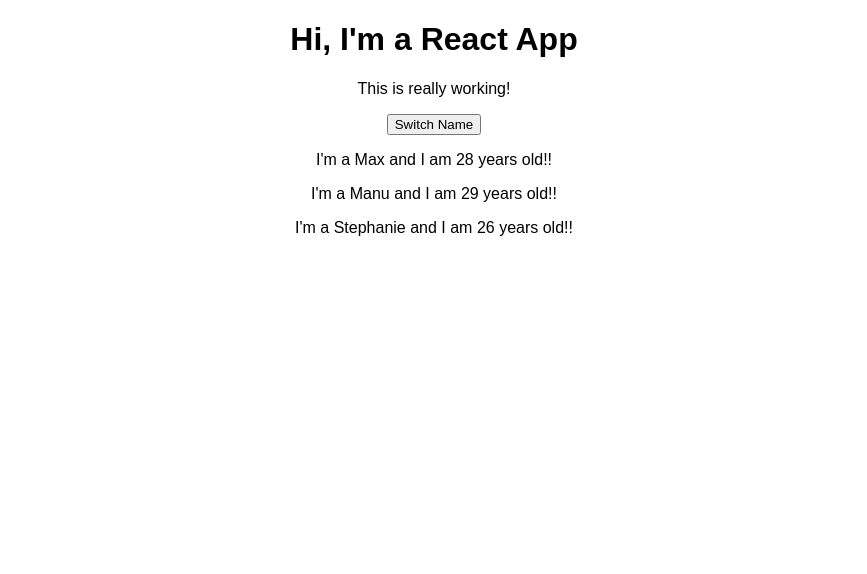
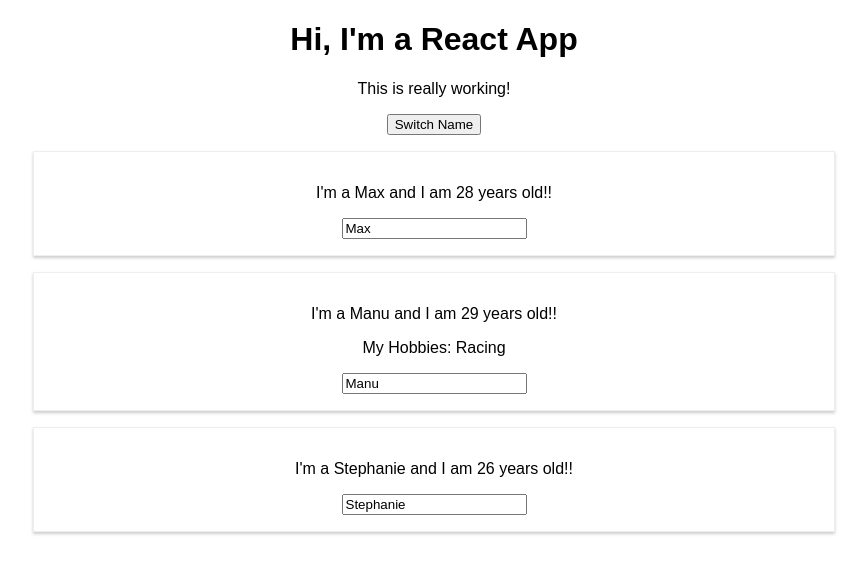
Before and after one commit to PatrickBMaloney/BurgerBuilder, a React (Create React App) app: page / in a window 1280 px wide. Shown: the top 574 px of the page, without its empty margins (206-1073 px from the left). Built offline with nearby package versions, Linux system fonts and the light colour scheme.

Commit message:
Add input fields and styling

```diff
--- a/src/App.js
+++ b/src/App.js
@@ -1,42 +1,64 @@
-import React, { useState } from 'react';
+import React, { Component } from 'react';
 import './App.css';
 import Person from './Person/Person';
 
-const app = props => {
-  const [ personsState, setPersonsState] = useState({
+class App extends Component {
+  state = {
     persons: [
       { name: 'Max', age: 28 },
       { name: 'Manu', age: 29 },
       { name: 'Stephanie', age: 26 }
-    ]
-  });
+    ],
+    otherState: 'some other value'
+  };
 
-  const [otherState, setOtherState] = useState('some other value');
-
-  console.log(personsState, otherState);
-
-  const switchNameHandler = () => {
-    //console.log('Was clicked!');
-    // Don't do this: this.state.persons[0].name = 'Maximilian';
-    setPersonsState({
+  switchNameHandler = (newName) => {
+    // console.log('Was clicked!');
+    // DON'T DO THIS: this.state.persons[0].name = 'Maximilian';
+    this.setState({
       persons: [
-        { name: 'Maximilian', age: 28 },
+        { name: newName, age: 28 },
         { name: 'Manu', age: 29 },
         { name: 'Stephanie', age: 27 }
       ]
     });
   };
 
+  nameChangedHandler = (event) => {
+    this.setState({
+      persons: [
+        { name: 'Max', age: 28 },
+        { name: event.target.value, age: 29 },
+        { name: 'Stephanie', age: 26 }
+      ]
+    });
+
+  }
+
+  render() {
     return (
       <div className="App">
         <h1>Hi, I'm a React App</h1>
         <p>This is really working!</p>
-      <button onClick={switchNameHandler}>Switch Name</button>
-      <Person name={personsState.persons[0].name} age={personsState.persons[0].age} />
-      <Person name={personsState.persons[1].name} age={personsState.persons[1].age} />
-      <Person name={personsState.persons[2].name} age={personsState.persons[2].age} />
+        <button onClick={() => this.switchNameHandler('Maximilian!!')}>Switch Name</button>
+        <Person
+          name={this.state.persons[0].name}
+          age={this.state.persons[0].age}
+        />
+        <Person
+          name={this.state.persons[1].name}
+          age={this.state.persons[1].age}
+          click={this.switchNameHandler.bind(this, 'Max!')}
+          changed={this.nameChangedHandler}
+        >My Hobbies: Racing</Person>
+        <Person
+          name={this.state.persons[2].name}
+          age={this.state.persons[2].age}
+        />
       </div>
     );
+    // return React.createElement('div', {className: 'App'}, React.createElement('h1', null, 'Does this work now?'));
+  }
 }
 
-export default app;
+export default App;
--- /dev/null
+++ b/src/Person/Person.css
@@ -0,0 +1,8 @@
+.Person {
+    width: 60%;
+    margin: 16px auto;
+    border: 1px solid #eee;
+    box-shadow: 0 2px 3px #ccc;
+    padding: 16px;
+    text-align: center;
+}
--- a/src/Person/Person.js
+++ b/src/Person/Person.js
@@ -1,10 +1,13 @@
 import React from 'react';
+
+import './Person.css';
 
 const person = (props) => {
     return (
-        <div>
-            <p>I'm a {props.name} and I am {props.age} years old!!</p>
+        <div className="Person">
+            <p onClick={props.click}>I'm a {props.name} and I am {props.age} years old!!</p>
             <p>{props.children}</p>
+            <input type="text" onChange={props.changed} value={props.name}></input>
         </div>
     )
 };
```
Lines whose indentation alone changed are shown as unchanged.
